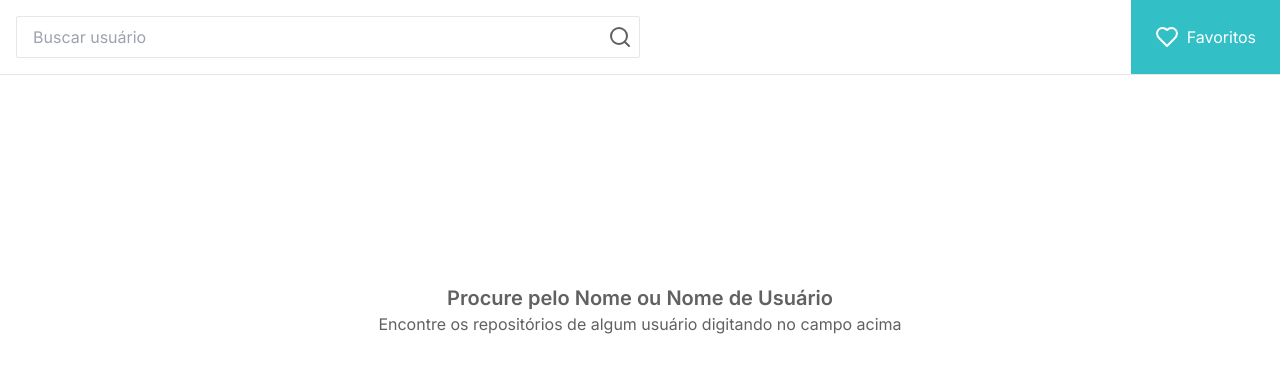
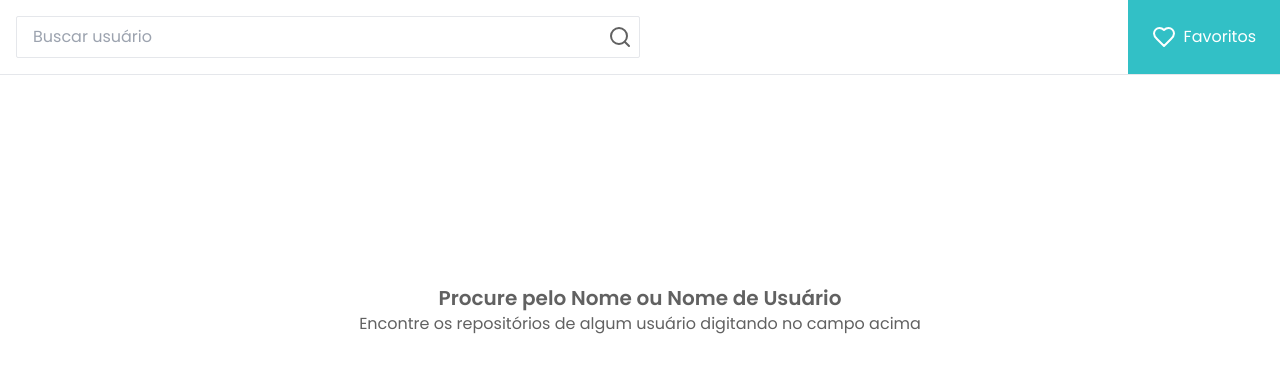
Before and after one commit to RaphaelOliveiraMoura/teste-casar.com, a Next.js app: page / in a window 1280 px wide. Shown: the top 366 px of the page. Built offline with nearby package versions, Linux system fonts and the light colour scheme.

Commit message:
chore: update fonts to poppins

```diff
--- a/src/app/layout.tsx
+++ b/src/app/layout.tsx
@@ -1,9 +1,9 @@
 import type { Metadata } from "next";
-import { Inter } from "next/font/google";
+import { Poppins } from "next/font/google";
 
 import "./globals.css";
 
-const inter = Inter({ subsets: ["latin"] });
+const poppins = Poppins({ subsets: ["latin"], weight: ["400", "600"] });
 
 export const metadata: Metadata = {
   title: "Teste casar.com",
@@ -18,7 +18,7 @@
 }>) {
   return (
     <html lang="en">
-      <body className={inter.className}>{children}</body>
+      <body className={poppins.className}>{children}</body>
     </html>
   );
 }
--- a/vitest-setup.ts
+++ b/vitest-setup.ts
@@ -1,6 +1,6 @@
 import { vi } from "vitest";
 
-vi.mock("next/font/google", () => ({ Inter: () => ({ className: "" }) }));
+vi.mock("next/font/google", () => ({ Poppins: () => ({ className: "" }) }));
 
 vi.mock("react", async (importOriginal) => {
   const originalModule = await importOriginal<typeof import("react")>();
```
